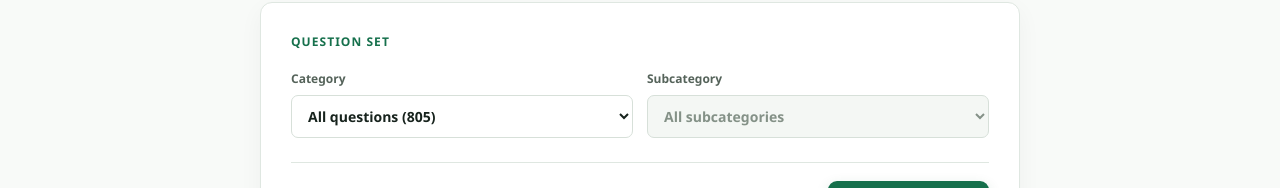
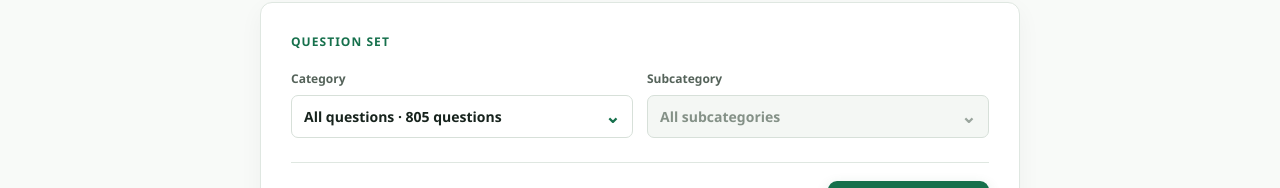
Before and after one commit to cullenry/theory-tester, a Next.js app: page /practice in a window 1280 px wide. Shown: the part 220-408 px from the top of the page. Built offline with nearby package versions, Linux system fonts and the light colour scheme.

Commit message:
Refine practice selector UI

```diff
--- a/src/components/practice-session.tsx
+++ b/src/components/practice-session.tsx
@@ -51,8 +51,8 @@ export function PracticeSession() {
             <section className="practice-setup question-card">
               <p className="eyebrow">Question set</p>
               <div className="practice-filters">
-                <label>Category<select value={selectedCategory} onChange={(event) => { setSelectedCategory(event.target.value); setSelectedSubcategory("all"); }}><option value="all">All questions ({questions.length})</option>{taxonomyCategories.map((item) => <option key={item.name} value={item.name}>{item.name} ({item.count})</option>)}</select></label>
-                <label>Subcategory<select value={selectedSubcategory} disabled={!selectedCategorySummary} onChange={(event) => setSelectedSubcategory(event.target.value)}><option value="all">All subcategories{selectedCategorySummary ? ` (${selectedCategorySummary.count})` : ""}</option>{selectedCategorySummary?.subcategories.map((item) => <option key={item.name} value={item.name}>{item.name} ({item.count})</option>)}</select></label>
+                <label>Category<div className="custom-select"><select aria-label="Category" value={selectedCategory} onChange={(event) => { setSelectedCategory(event.target.value); setSelectedSubcategory("all"); }}><option value="all">All questions · 805 questions</option>{taxonomyCategories.map((item) => <option key={item.name} value={item.name}>{item.name} · {item.count} questions</option>)}</select><span className="custom-select-chevron" aria-hidden="true">⌄</span></div></label>
+                <label>Subcategory<div className="custom-select"><select aria-label="Subcategory" value={selectedSubcategory} disabled={!selectedCategorySummary} onChange={(event) => setSelectedSubcategory(event.target.value)}><option value="all">All subcategories{selectedCategorySummary ? ` · ${selectedCategorySummary.count} questions` : ""}</option>{selectedCategorySummary?.subcategories.map((item) => <option key={item.name} value={item.name}>{item.name} · {item.count} questions</option>)}</select><span className="custom-select-chevron" aria-hidden="true">⌄</span></div></label>
               </div>
               <div className="practice-start-row"><p>{Math.min(SESSION_LENGTH, selectedPool.length)} questions in this session</p><button className="button button-primary" type="button" disabled={selectedPool.length === 0} onClick={() => beginSession(selectedPool)}>Start practice <span aria-hidden="true">→</span></button></div>
             </section>
```
